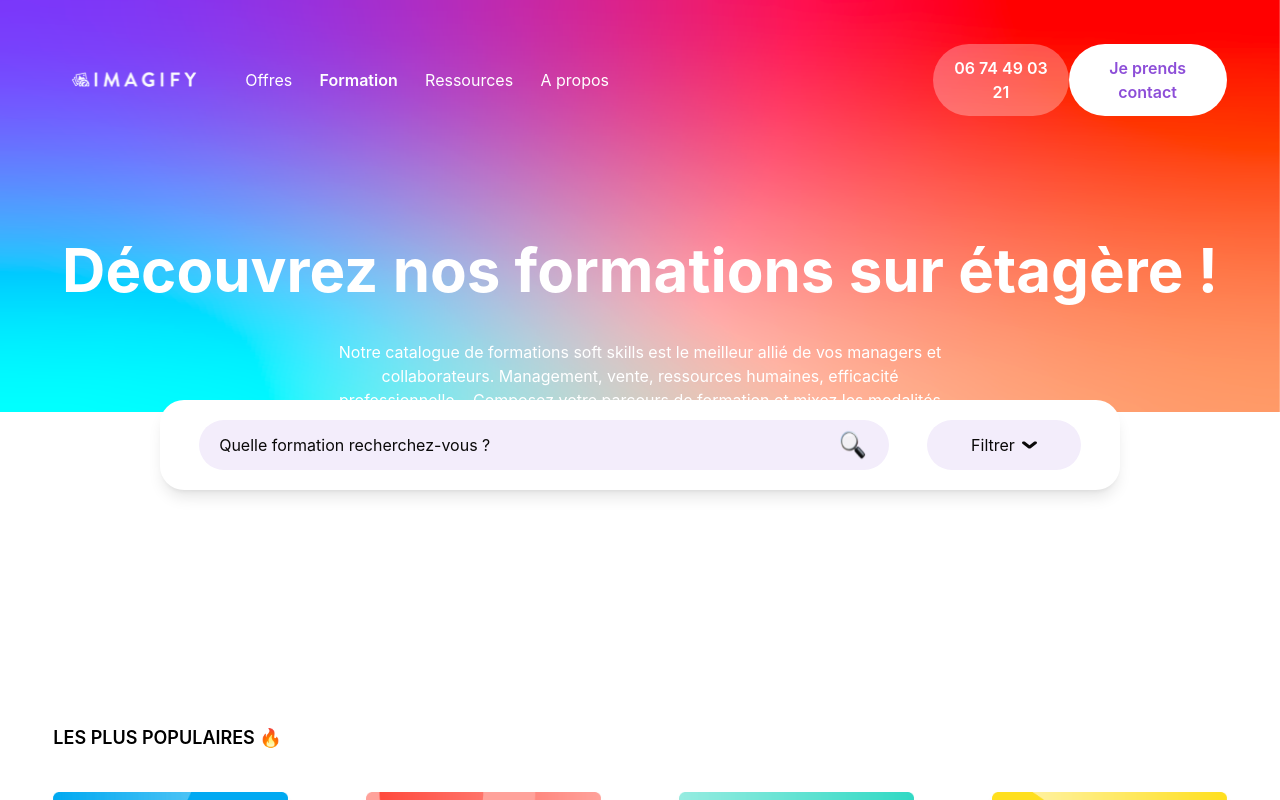
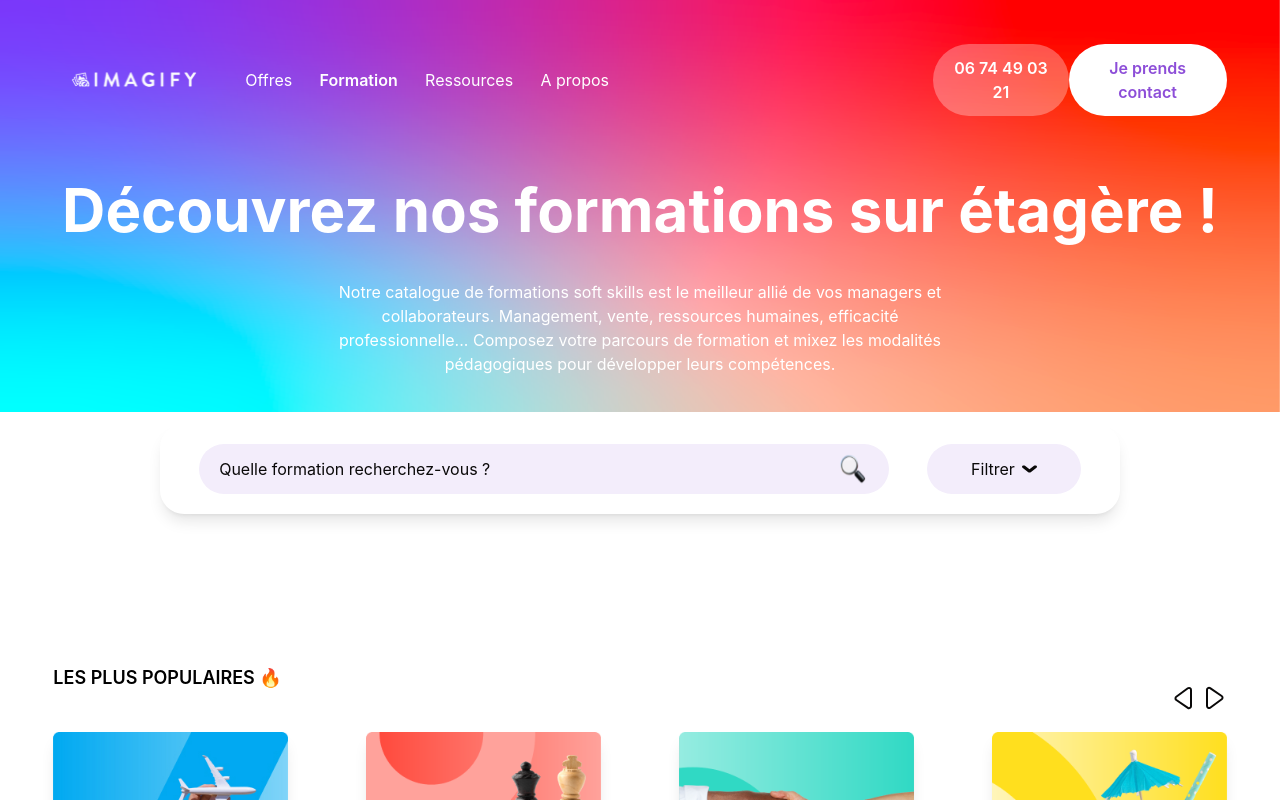
Before and after one commit to IIM-Creative-Technology/framework-front-end-a2dw2-ehrsam_prudhomme, a Vue app: page / in a window 1280 px wide. Built offline with nearby package versions, Linux system fonts and the light colour scheme.

Commit message:
:lipstick: Add Missing Details

```diff
--- a/src/App.vue
+++ b/src/App.vue
@@ -24,12 +24,12 @@ import pages from './components/pages.vue';
         <boutton class=" text-purple bg-white" msg="Je prends contact"/>
       </div>
     </nav>
-    <div class=" mt-20 flex flex-col text-center">
+    <div class=" mt-5 flex flex-col text-center">
       <h1 class="text-6xl font-bold mb-10">Découvrez nos formations sur étagère ! </h1>
       <p class=" w-1/2 mx-auto">Notre catalogue de formations soft skills est le meilleur allié de vos managers et collaborateurs. Management, vente, ressources humaines, efficacité professionnelle... Composez votre parcours de formation et mixez les modalités pédagogiques pour développer leurs compétences.</p>
     </div>
   </header>
-  <div class="p-5 absolute top-2/4 rounded-3xl w-9/12 mx-auto flex flex-row justify-around bg-white text-font shadow-lg">
+  <div class="mt-6 p-5 absolute top-2/4 rounded-3xl w-9/12 mx-auto flex flex-row justify-around bg-white text-font shadow-lg">
       <div class="rounded-full py-2 px-5 w-9/12 flex flex-row bg-light_purple justify-between items-center ">
         <p>Quelle formation recherchez-vous ?</p>
         <img class=" w-8" src="../images/search.svg" alt="search">
@@ -40,7 +40,13 @@ import pages from './components/pages.vue';
       </div>
   </div>
   <main class="mt-72 w-11/12 mx-auto flex flex-col justify-between" >
-    <h3 class="text-lg font-semibold uppercase mb-10">Les PLUS POPULAIRES 🔥</h3>
+    <div class="flex flex-row w-maw justify-between">
+      <h3 class="text-lg font-semibold uppercase mb-10">Les PLUS POPULAIRES 🔥</h3>
+      <div class="flex flex-row items-center">
+        <img class="w-6 h-6" src="../images/arrow_l.svg" alt="arrow">
+        <img class="w-6 h-6 ml-2" src="../images/arrow_r.svg" alt="arrow">
+      </div>
+    </div>
     <div class="flex flex-row justify-between">
       <Card>
         <template v-slot:title>
@@ -93,7 +99,7 @@ import pages from './components/pages.vue';
       </Card>
     </div>
   </main>
-  <main class="mb-80 mt-40 w-11/12 mx-auto flex flex-col justify-between" >
+  <main class="-mb-5 mt-40 w-11/12 mx-auto flex flex-col justify-between" >
     <h3 class="text-lg font-semibold uppercase mb-10">TOUTES LES FORMATIONS 🚀</h3>
     <div class="flex flex-row justify-between mb-16">
       <Card>
@@ -215,8 +221,26 @@ import pages from './components/pages.vue';
       </Card>
     </div>
   </main>
+    <div class="w-screen flex justify-end -ml-32">
+      <div class="mt-20 relative flex flex-row justify-between w-48 items-center">
+        <pages class="flex text-border_icone_card opacity-100 border-2 rounded-full w-10 h-10 items-center pl-3 border-border_icone_card text-2xl" number="1"/>
+        <pages number="2"/>
+        <pages number="3"/>
+        <pages number="4"/>
+        <pages number="..."/>
+        <pages number="8"/>
+      </div>
+    </div>
+    <div class="mt-20 w-7/12 items-center h-60 justify-around mx-auto flex flex-col bg-light_purple rounded-2xl py-5 text-center">
+      <h3 class="my-5 text-3xl font-bold">C’est votre dernier mot ?</h3>
+      <p class="w-5/12">Si vous n’avez pas trouvé ce que vous cherchez, dites-le nous.</p>
+      <div class="my-5 flex flex-row w-6/12 justify-between">
+        <boutton class="bg-purple text-white font-semibold" msg="Je prends contact"/>
+        <boutton class="font-semibold border-2 border-border_icone_card" msg="Télécharger le catalogue"/>
+      </div>
+    </div>
 
-  <footer class=" relative w-screen pb-20 flex flex-col bg-font text-white bottom-0 pl-20">
+  <footer class="mt-20 relative w-screen pb-20 flex flex-col bg-font text-white bottom-0 pl-20">
 
     <div class="flex flex-row mt-28 mb-20">
       <div>
```
